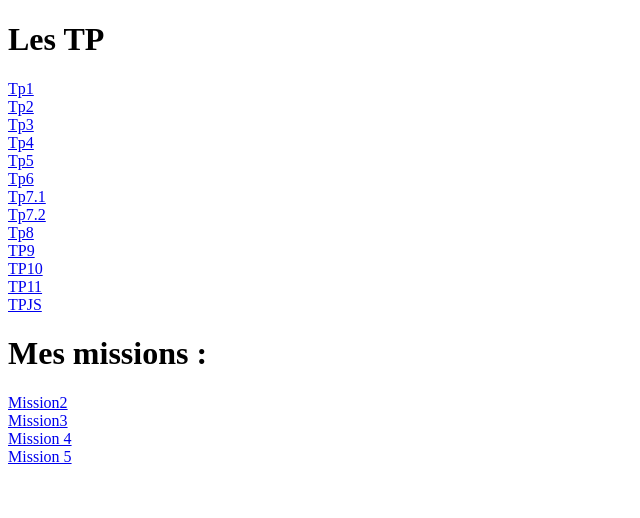
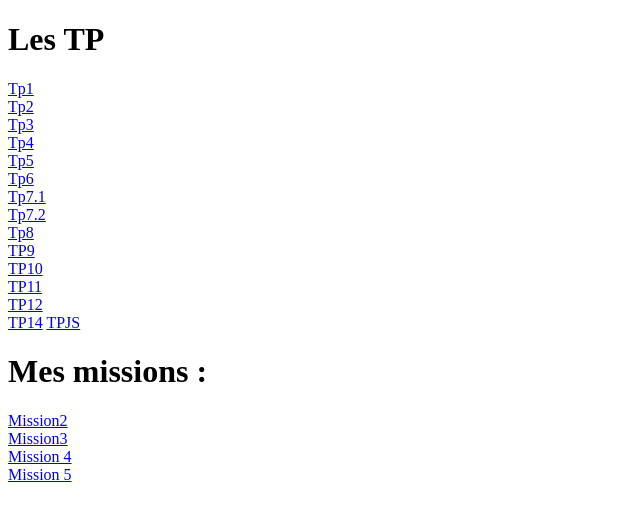
Before and after one commit to erww9un/TP, a plain HTML site: page index.html in a window 1280 px wide. Shown: the whole page, without its empty margins (0-640 px from the left). Drawn offline with Linux system fonts and the light colour scheme.

Commit message:
Update index.html

```diff
--- a/index.html
+++ b/index.html
@@ -31,6 +31,9 @@
 <br>
 <a href="tp11.html">TP11</a>
 <br>
+<a href="tp12.html">TP12</a>
+<br>
+<a href="tp14.html">TP14</a>
 <a href="js.html">TPJS</a>
 <h1>Mes missions :</h1>
 <a href="index21.html">Mission2 </a>
```
